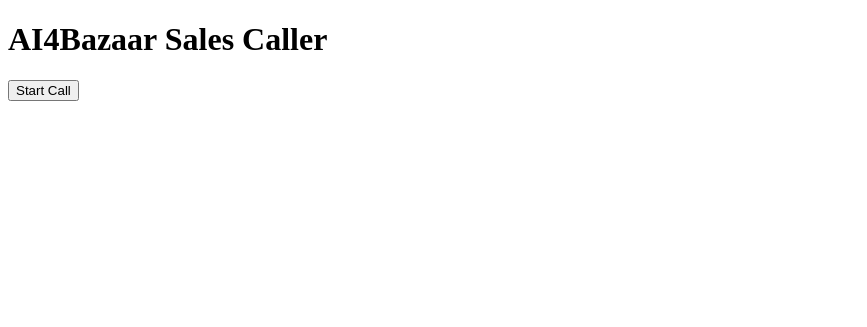
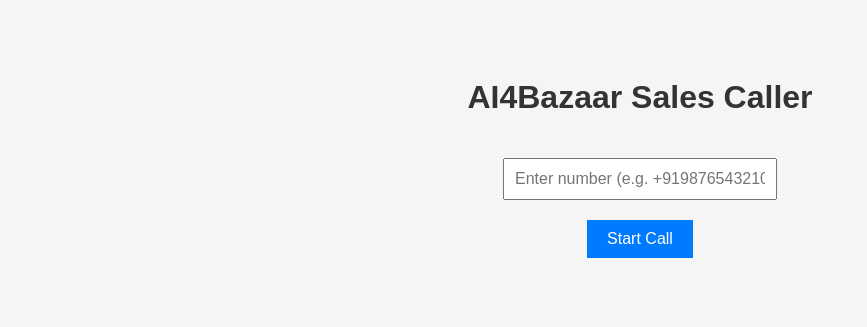
Before and after one commit to malavika2308/ai_sales, a Flask app: page / in a window 1280 px wide. Shown: the top 327 px of the page, without its empty margins (0-867 px from the left). Run offline with Flask 3, Linux system fonts and the light colour scheme.

Commit message:
Update index.html

```diff
--- a/chatbot/templates/index.html
+++ b/chatbot/templates/index.html
@@ -2,16 +2,83 @@
 <html>
 <head>
     <title>AI4Bazaar - Sales Caller</title>
+    <style>
+        body {
+            font-family: Arial, sans-serif;
+            background: #f5f5f5;
+            padding: 50px;
+            text-align: center;
+        }
+
+        h1 {
+            color: #333;
+        }
+
+        input[type="text"] {
+            padding: 10px;
+            width: 250px;
+            margin: 20px auto;
+            font-size: 16px;
+        }
+
+        button {
+            padding: 10px 20px;
+            font-size: 16px;
+            background-color: #007BFF;
+            color: white;
+            border: none;
+            cursor: pointer;
+        }
+
+        button:hover {
+            background-color: #0056b3;
+        }
+
+        #status {
+            margin-top: 20px;
+            color: green;
+        }
+    </style>
 </head>
 <body>
     <h1>AI4Bazaar Sales Caller</h1>
-    <button onclick="startCall()">Start Call</button>
+
+    <form id="callForm">
+        <input type="text" id="phoneNumber" placeholder="Enter number (e.g. +919876543210)" required />
+        <br>
+        <button type="submit">Start Call</button>
+    </form>
+
+    <div id="status"></div>
+
     <script>
-        function startCall() {
-            fetch("/make_call", { method: "POST" })
-                .then(res => res.json())
-                .then(data => alert("Call started: " + data.sid));
-        }
+        document.getElementById("callForm").addEventListener("submit", function(event) {
+            event.preventDefault();
+            const number = document.getElementById("phoneNumber").value.trim();
+
+            if (!number.startsWith("+") || number.length < 10) {
+                alert("Please enter a valid phone number with country code.");
+                return;
+            }
+
+            fetch("/make_call", {
+                method: "POST",
+                headers: { "Content-Type": "application/json" },
+                body: JSON.stringify({ number: number })
+            })
+            .then(res => res.json())
+            .then(data => {
+                if (data.sid) {
+                    document.getElementById("status").textContent = "📞 Call started! SID: " + data.sid;
+                } else {
+                    document.getElementById("status").textContent = "❌ Call could not be started.";
+                }
+            })
+            .catch(err => {
+                console.error("Call Error:", err);
+                document.getElementById("status").textContent = "🚨 Something went wrong!";
+            });
+        });
     </script>
 </body>
 </html>
```
